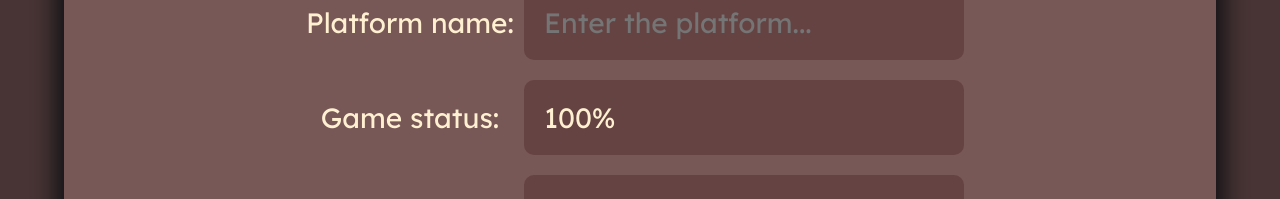
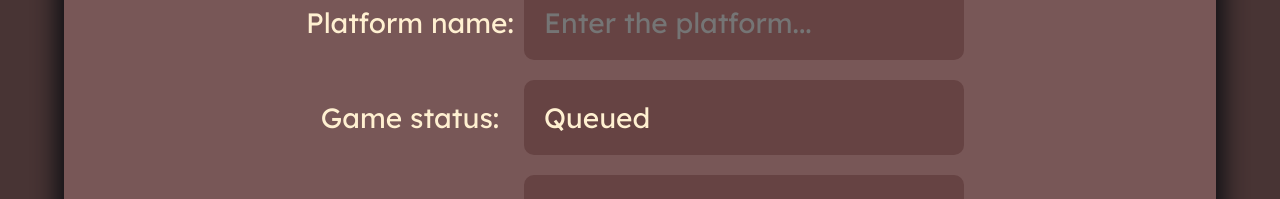
Before and after one commit to BigPeanutFromStudio/GameLog, a React (Vite) app: page / in a window 1280 px wide. Both pictures are taken after a click on the element 65 px from the left and 50 px from the top of the page. Shown: the part 226-425 px from the top of the page. Built offline with nearby package versions, Linux system fonts and the light colour scheme; a web font is replaced by a local one.

Commit message:
Fixed add game form

```diff
--- a/src/components/AddGameForm.tsx
+++ b/src/components/AddGameForm.tsx
@@ -4,8 +4,6 @@ import { game, states, AddGameFormProps } from '../types';
 import { v6 as uuid } from 'uuid';
 import NoImageFound from '../assets/NoImage.png';
 import { useGameContext } from '../context/GameContext';
-import Input from './UI/Input';
-import Select from './UI/Select';
 
 const AddGameForm = ({ setShowModal }: AddGameFormProps) => {
   const escFunction = useCallback(
@@ -76,26 +74,28 @@ const AddGameForm = ({ setShowModal }: AddGameFormProps) => {
         <form onSubmit={handleSubmit}>
           <div className='input-wrapper'>
             <label htmlFor='name'>Game name: </label>
-            <Input
+            <input
               type='text'
               name='name'
               required
               placeholder='Enter the name...'
             />
             <label htmlFor='platform'>Platform name: </label>
-            <Input
+            <input
               type='text'
               name='platform'
               placeholder='Enter the platform...'
             />
             <label htmlFor='state'>Game status: </label>
-            <Select
-              name='state'
-              options={Object.keys(states).map((key, index) => ({
-                value: key,
-                label: Object.values(states)[index],
-              }))}
-            />
+            <select name='state' defaultValue={states.Queued}>
+              <optgroup>
+                {Object.keys(states).map((key, index) => (
+                  <option key={index} value={key}>
+                    {Object.values(states)[index]}
+                  </option>
+                ))}
+              </optgroup>
+            </select>
             <label htmlFor='rating'>Game rating: </label>
             <input type='number' step='0.01' name='rating' defaultValue='0' />
             <label htmlFor='imagefile'>Local image: </label>
@@ -110,7 +110,7 @@ const AddGameForm = ({ setShowModal }: AddGameFormProps) => {
               />
             </div>
             <label htmlFor='image'>Cover image: </label>
-            <Input
+            <input
               type='text'
               name='image'
               placeholder='Image url (optional)'
```
